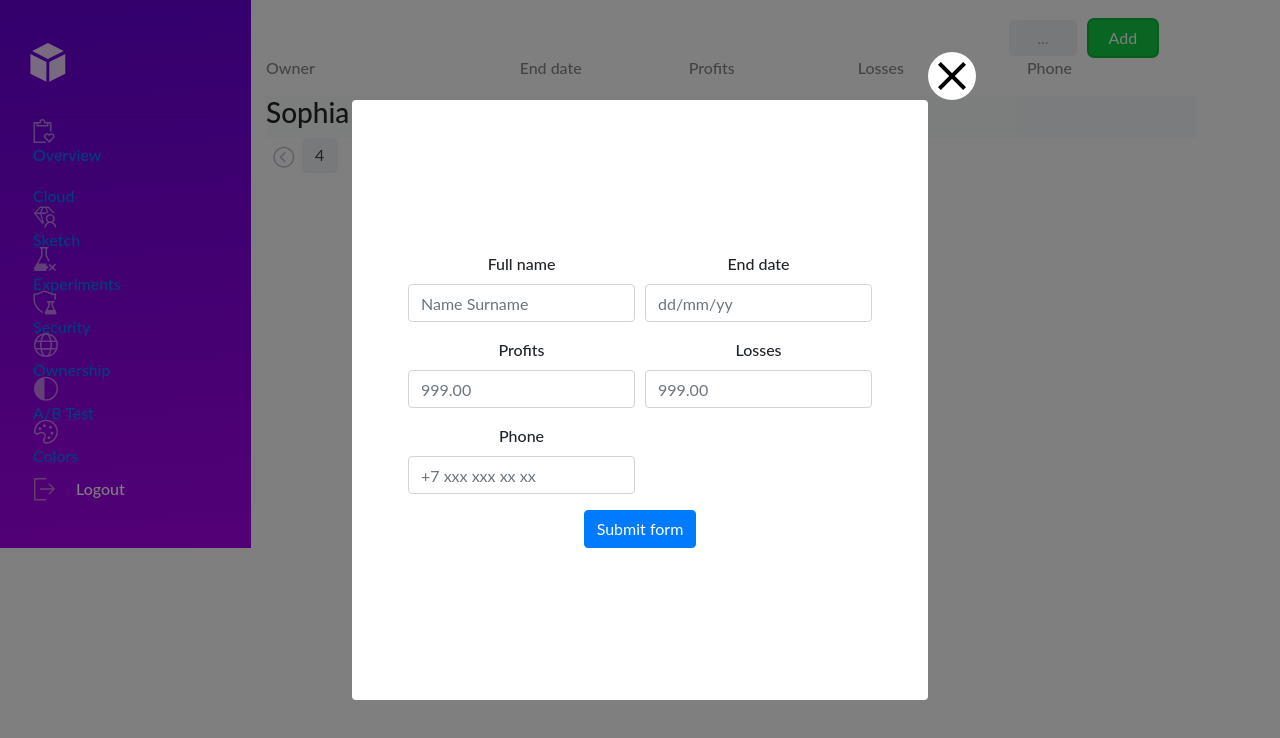
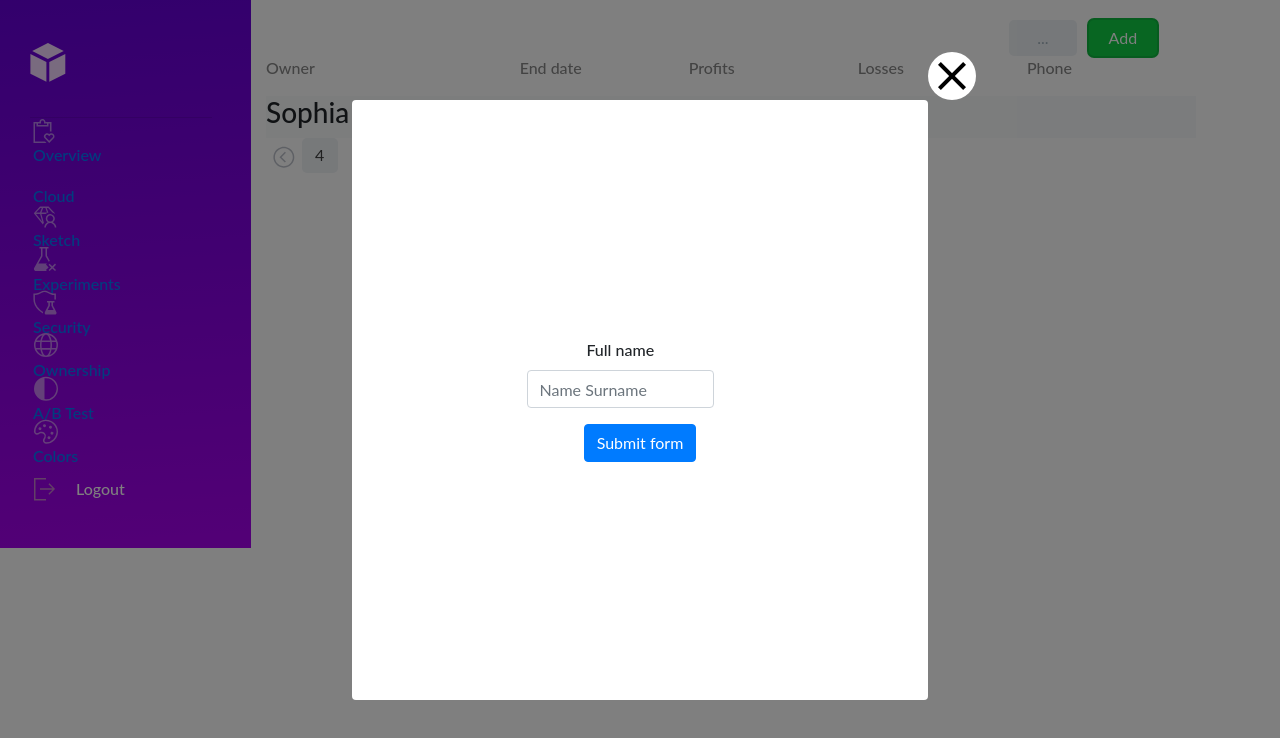
Before and after one commit to sergeiwerty/owners-react-app, a React (Create React App) app: page / in a window 1280 px wide. Both pictures are taken after a click on the button "Add". Shown: the top 738 px of the page. Built offline with nearby package versions, Linux system fonts and the light colour scheme; a web font is replaced by a local one.

Commit message:
form validation

```diff
--- a/package.json
+++ b/package.json
@@ -8,13 +8,15 @@
     "@testing-library/react": "^11.2.5",
     "@testing-library/user-event": "^12.6.3",
     "bootstrap": "^4.6.0",
+    "formik": "^2.2.6",
     "gh-pages": "^3.1.0",
     "react": "^17.0.1",
     "react-bootstrap": "^1.5.0",
     "react-dom": "^17.0.1",
     "react-router-dom": "^5.2.0",
     "react-scripts": "4.0.1",
-    "web-vitals": "^0.2.4"
+    "web-vitals": "^0.2.4",
+    "yup": "^0.32.9"
   },
   "scripts": {
     "predeploy": "npm run build",
--- a/src/components/ModalForm.jsx
+++ b/src/components/ModalForm.jsx
@@ -1,5 +1,8 @@
 import React, { useState } from 'react'
+import { Formik } from 'formik'
+import * as Yup from 'yup'
 // import Modal from 'react-bootstrap/Modal'
+import InputGroup from 'react-bootstrap/InputGroup'
 import Button from 'react-bootstrap/Button'
 import Form from 'react-bootstrap/Form'
 import Col from 'react-bootstrap/Col'
@@ -38,13 +41,13 @@ export const Modal = () => {
   const [validated, setValidated] = useState(false)
 
   const handleSubmit = (event) => {
-    const form = event.currentTarget
-    if (form.checkValidity() === false) {
-      event.preventDefault()
-      event.stopPropagation()
-    }
+    // const form = event.currentTarget
+    // if (form.checkValidity() === false) {
+    //   event.preventDefault()
+    //   event.stopPropagation()
+    // }
 
-    setValidated(true)
+    // setValidated(true)
 
     // рефакторинг для манипулирования несколькими инпутами
     // const newOwner = {
@@ -65,10 +68,19 @@ export const Modal = () => {
     // // setLosses('')
     // // setPhone('')
     // // setModalShow(false)
+    // handlePageAfterAdd()
   }
 
   switchTrigger()
-  handlePageAfterAdd()
+
+  // validation schema
+  const schema = Yup.object().shape({
+    fullName: Yup.number().typeError('Должно быть числом').required('Error!'),
+    // endDate: yup.string().required(),
+    // profits: yup.string().required(),
+    // losses: yup.string().required(),
+    // phone: yup.string().required(),
+  })
 
   return (
     <div
@@ -81,26 +93,56 @@ export const Modal = () => {
           <img src={close_btn} alt='close button' />
         </button>
 
+        <Formik
+          validationSchema={schema}
+          // onSubmit={(e) => handleSubmit(e)}
+          onSubmit={console.log('ratatatata')}
+          // onChange={(e) => handleChange(e)}
+          initialValues={{
+            fullName: '',
+            // endDate: '',
+            // profits: '',
+            // losses: '',
+            // phone: '',
+          }}
+          validateOnBlur
+        >
+          {({
+            // handleSubmit,
+            // handleChange,
+            handleBlur,
+            // values,
+            touched,
+            // isValid,
+            errors,
+          }) => (
             <Form
+              //
+              // делает кнопку неактивной
               noValidate
               validated={validated}
-          onSubmit={(e) => handleSubmit(e)}
+              onSubmit={handleSubmit}
             >
               <Form.Row>
-            <Form.Group as={Col} md='6' controlId='validationCustom01'>
+                <Form.Group as={Col} md='10' controlId='validationCustom01'>
                   <Form.Label>Full name</Form.Label>
                   <Form.Control
-                required
+                    // required
                     type='text'
                     name='fullName'
                     value={owner.fullName}
                     placeholder='Name Surname'
                     // onChange={(e) => addFullName(e)}
+                    // onChange={handleChange}
                     onChange={(e) => handleChange(e)}
+                    // onBlur={handleBlur}
+                    isValid={touched.fullName && !errors.fullName}
+
+                    // onBlur={handleBlur}
                   />
                   <Form.Control.Feedback>Looks good!</Form.Control.Feedback>
                 </Form.Group>
-            <Form.Group as={Col} md='6' controlId='validationCustom02'>
+                {/* <Form.Group as={Col} md='6' controlId='validationCustom02'>
                   <Form.Label>End date</Form.Label>
                   <Form.Control
                     required
@@ -112,9 +154,9 @@ export const Modal = () => {
                     onChange={(e) => handleChange(e)}
                   />
                   <Form.Control.Feedback>Looks good!</Form.Control.Feedback>
-            </Form.Group>
+                </Form.Group> */}
               </Form.Row>
-          <Form.Row>
+              {/* <Form.Row>
                 <Form.Group as={Col} md='6' controlId='validationCustom03'>
                   <Form.Label>Profits</Form.Label>
                   <Form.Control
@@ -162,9 +204,12 @@ export const Modal = () => {
                     Please provide phone number.
                   </Form.Control.Feedback>
                 </Form.Group>
-          </Form.Row>
+              </Form.Row> */}
+              {/* {touched.name && errors.name && <p> {errors.name}</p>} */}
               <Button type='submit'>Submit form</Button>
             </Form>
+          )}
+        </Formik>
       </div>
     </div>
   )
--- a/src/components/pages/Overview/Overview.jsx
+++ b/src/components/pages/Overview/Overview.jsx
@@ -8,23 +8,20 @@ import arrow_btn from './images/arrow_btn.svg'
 //
 import { useGlobalContext } from '../../context'
 
-// const getLocalStorage = () => {
-//   let listOfOwners = localStorage.getItem('listOfOwners')
-//   if (listOfOwners) {
-//     return JSON.parse(localStorage.getItem('listOfOwners'))
-//   } else {
-//     return []
-//   }
-// }
+const Overview = () => {
+  const {
+    openModal,
+    listOfOwners,
+    allOwners,
+    mergeOwners,
+    handlePageAfterAdd,
+  } = useGlobalContext()
 
-const Overview = () => {
-  const { openModal, listOfOwners, allOwners, mergeOwners } = useGlobalContext()
-
-  //перенести
   const [modalShow, setModalShow] = useState(false)
 
   useEffect(() => {
     mergeOwners(allOwners, listOfOwners)
+    handlePageAfterAdd()
     localStorage.setItem('listOfOwners', JSON.stringify(listOfOwners))
   }, [listOfOwners])
   return (
@@ -39,11 +36,7 @@ const Overview = () => {
             >
               ...
             </button>
-            <button
-              className={styles.add_btn}
-              // onClick={() => setModalShow(!modalShow)}
-              onClick={openModal}
-            >
+            <button className={styles.add_btn} onClick={openModal}>
               Add
             </button>
           </div>
@@ -59,7 +52,7 @@ const Overview = () => {
       </p>
       <List />
       {/* <NewOwners /> */}
-      {/* <OwnersForm show={modalShow} /> */}
+
       <Modal />
     </>
   )
@@ -73,14 +66,6 @@ const List = () => {
     allOwners,
     ownersTrigger,
   } = useGlobalContext()
-
-  // перенёс в contex
-  // const [page, setPage] = useState(0)
-  // const [owners, setOwners] = useState([])
-
-  // useEffect(() => {
-  //   setOwners(paginate(owners)[page])
-  // }, [])
 
   return (
     <>
@@ -114,6 +99,7 @@ const Pagination = () => {
       if (nextPage > paginate(allOwners).length - 1) {
         nextPage = 0
       }
+      console.log(nextPage)
       return nextPage
     })
   }
@@ -124,6 +110,7 @@ const Pagination = () => {
       if (prevPage < 0) {
         prevPage = paginate(allOwners).length - 1
       }
+      console.log(prevPage)
       return prevPage
     })
   }
@@ -136,9 +123,7 @@ const Pagination = () => {
           {handlePage}
         </button>
         {paginate(allOwners).map((item, index) => {
-          // console.log(index)
           if (index === 0) {
-            // console.log('bang!')
             return (
               <button
                 key={index}
```
Also changed, not shown: src/components/context.jsx (+3 -62 lines), 2 other files (tests, documents, lock files or other folders). Lines whose indentation alone changed are shown as unchanged.
